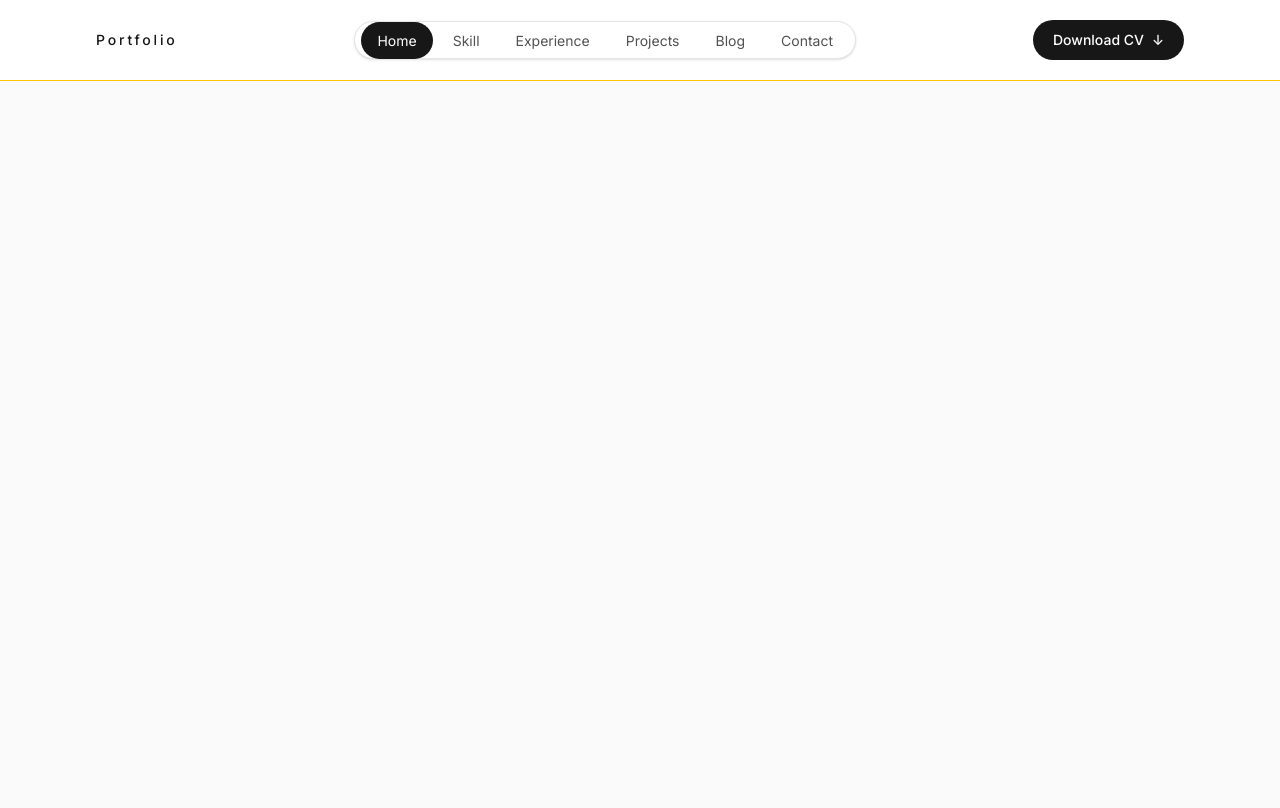
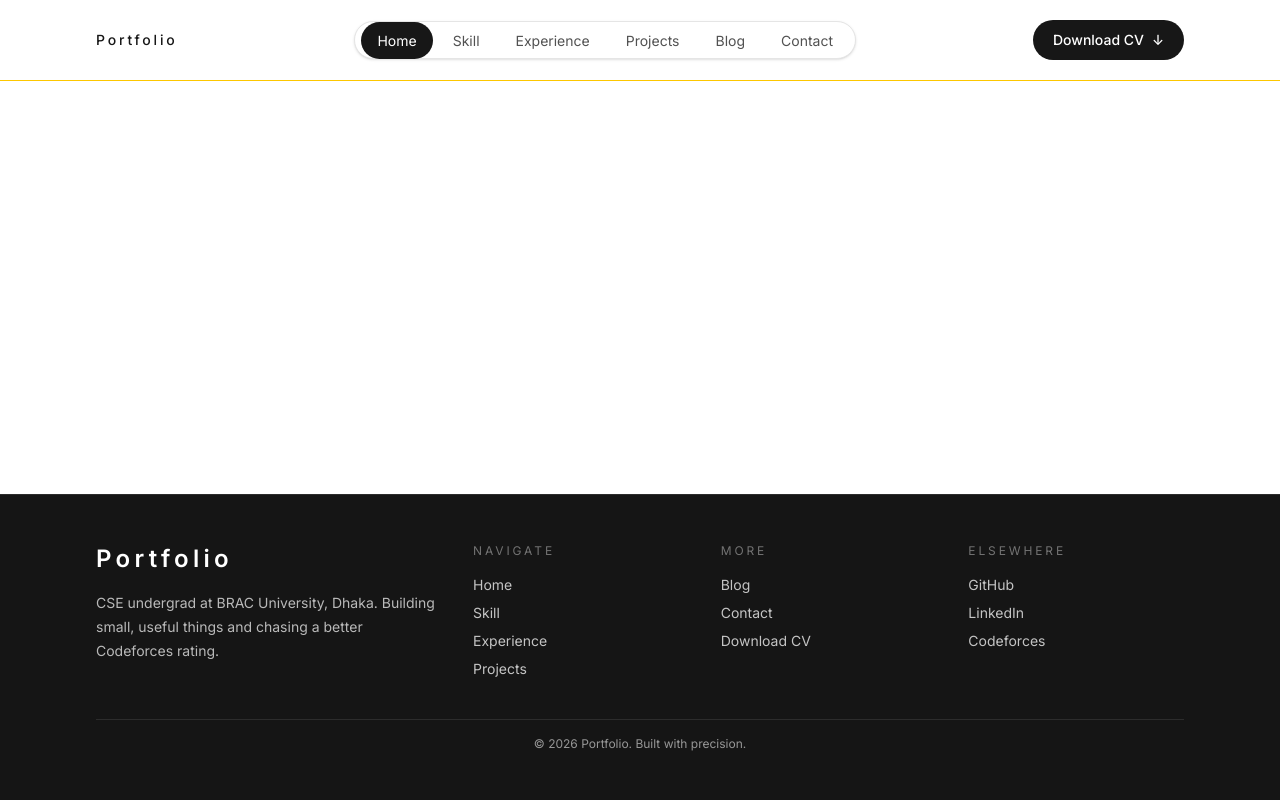
Before and after one commit to SWEET-32/portfolio, a Next.js app: page / in a window 1280 px wide. Built offline with nearby package versions, Linux system fonts and the light colour scheme.

Commit message:
feat: implement site footer and update layout structure; add new page components for blog, contact, experience, projects, and skill

```diff
--- a/app/(blank-page-layout)/layout.tsx
+++ b/app/(blank-page-layout)/layout.tsx
@@ -2,7 +2,7 @@ import { SiteHeader } from "@/components/site-header";
 
 const BlankLayout = ({ children }: Readonly<{ children: React.ReactNode }>) => {
     return (
-        <div className="min-h-screen bg-[#fafafa] text-neutral-900">
+        <div className="bg-[#fafafa] text-neutral-900">
             <SiteHeader />
             {children}
         </div>
--- /dev/null
+++ b/app/blog/page.tsx
@@ -0,0 +1,5 @@
+const BlogPage = () => {
+  return <main className="mx-auto max-w-6xl px-5 py-16 sm:px-6 lg:px-8">Blog page</main>;
+};
+
+export default BlogPage;
--- /dev/null
+++ b/app/contact/page.tsx
@@ -0,0 +1,5 @@
+const ContactPage = () => {
+  return <main className="mx-auto max-w-6xl px-5 py-16 sm:px-6 lg:px-8">Contact page</main>;
+};
+
+export default ContactPage;
--- /dev/null
+++ b/app/experience/page.tsx
@@ -0,0 +1,5 @@
+const ExperiencePage = () => {
+  return <main className="mx-auto max-w-6xl px-5 py-16 sm:px-6 lg:px-8">Experience page</main>;
+};
+
+export default ExperiencePage;
--- a/app/layout.tsx
+++ b/app/layout.tsx
@@ -2,6 +2,7 @@ import type { Metadata } from "next";
 import { Geist, Geist_Mono, Inter } from "next/font/google";
 import "./globals.css";
 import { cn } from "@/lib/utils";
+import { SiteFooter } from "@/components/site-footer";
 
 const geistHeading = Geist({subsets:['latin'],variable:'--font-heading'});
 
@@ -32,7 +33,10 @@ export default function RootLayout({
       lang="en"
       className={cn("h-full", "antialiased", geistSans.variable, geistMono.variable, "font-sans", inter.variable, geistHeading.variable)}
     >
-      <body className="min-h-full flex flex-col">{children}</body>
+      <body className="min-h-full flex flex-col">
+        <div className="flex min-h-full flex-1 flex-col">{children}</div>
+        <SiteFooter />
+      </body>
     </html>
   );
 }
--- /dev/null
+++ b/app/projects/page.tsx
@@ -0,0 +1,5 @@
+const ProjectsPage = () => {
+  return <main className="mx-auto max-w-6xl px-5 py-16 sm:px-6 lg:px-8">Projects page</main>;
+};
+
+export default ProjectsPage;
--- /dev/null
+++ b/app/skill/page.tsx
@@ -0,0 +1,5 @@
+const SkillPage = () => {
+  return <main className="mx-auto max-w-6xl px-5 py-16 sm:px-6 lg:px-8">Skill page</main>;
+};
+
+export default SkillPage;
--- /dev/null
+++ b/components/site-footer.tsx
@@ -0,0 +1,78 @@
+import Link from "next/link";
+
+const NAVIGATE_LINKS = [
+  { label: "Home", href: "/" },
+  { label: "Skill", href: "/skill" },
+  { label: "Experience", href: "/experience" },
+  { label: "Projects", href: "/projects" },
+];
+
+const MORE_LINKS = [
+  { label: "Blog", href: "/blog" },
+  { label: "Contact", href: "/contact" },
+  { label: "Download CV", href: "/contact" },
+];
+
+const ELSEWHERE_LINKS = ["GitHub", "LinkedIn", "Codeforces"];
+
+export function SiteFooter() {
+  return (
+    <footer className="border-t border-white/10 bg-[#151515] text-white">
+      <div className="mx-auto max-w-6xl px-5 py-10 sm:px-6 lg:px-8 lg:py-12">
+        <div className="grid gap-10 md:grid-cols-[1.6fr_1fr_1fr_1fr] md:gap-8">
+          <div>
+            <Link href="/" className="text-2xl font-semibold tracking-[0.18em] text-white">
+              Portfolio
+            </Link>
+            <p className="mt-4 max-w-sm text-sm leading-6 text-white/70">
+              CSE undergrad at BRAC University, Dhaka. Building small, useful things and chasing a better Codeforces rating.
+            </p>
+          </div>
+
+          <div>
+            <p className="text-xs uppercase tracking-[0.24em] text-white/40">Navigate</p>
+            <ul className="mt-4 space-y-2 text-sm text-white/75">
+              {NAVIGATE_LINKS.map((item) => (
+                <li key={item.label}>
+                  <Link className="transition-colors hover:text-white" href={item.href}>
+                    {item.label}
+                  </Link>
+                </li>
+              ))}
+            </ul>
+          </div>
+
+          <div>
+            <p className="text-xs uppercase tracking-[0.24em] text-white/40">More</p>
+            <ul className="mt-4 space-y-2 text-sm text-white/75">
+              {MORE_LINKS.map((item) => (
+                <li key={item.label}>
+                  <Link className="transition-colors hover:text-white" href={item.href}>
+                    {item.label}
+                  </Link>
+                </li>
+              ))}
+            </ul>
+          </div>
+
+          <div>
+            <p className="text-xs uppercase tracking-[0.24em] text-white/40">Elsewhere</p>
+            <ul className="mt-4 space-y-2 text-sm text-white/75">
+              {ELSEWHERE_LINKS.map((item) => (
+                <li key={item}>
+                  <a className="transition-colors hover:text-white" href="#">
+                    {item}
+                  </a>
+                </li>
+              ))}
+            </ul>
+          </div>
+        </div>
+
+        <div className="mt-10 border-t border-white/10 pt-4 text-center text-xs text-white/55">
+          © 2026 Portfolio. Built with precision.
+        </div>
+      </div>
+    </footer>
+  );
+}
--- a/components/site-header.tsx
+++ b/components/site-header.tsx
@@ -1,17 +1,22 @@
+"use client";
+
 import Link from "next/link";
+import { usePathname } from "next/navigation";
 
 import { cn } from "@/lib/utils";
 
 const NAV_ITEMS = [
-  { label: "Home", href: "#home", active: true },
-  { label: "Skill", href: "#skill" },
-  { label: "Experience", href: "#experience" },
-  { label: "Projects", href: "#projects" },
-  { label: "Blog", href: "#blog" },
-  { label: "Contact", href: "#contact" },
+  { label: "Home", href: "/" },
+  { label: "Skill", href: "/skill" },
+  { label: "Experience", href: "/experience" },
+  { label: "Projects", href: "/projects" },
+  { label: "Blog", href: "/blog" },
+  { label: "Contact", href: "/contact" },
 ];
 
 export function SiteHeader() {
+  const pathname = usePathname();
+
   return (
     <header className="border-b border-yellow-400 bg-white">
       <div className="mx-auto flex max-w-6xl items-center justify-between gap-5 px-5 py-4 sm:px-6 lg:px-8 lg:py-5">
@@ -27,7 +32,7 @@ export function SiteHeader() {
                   href={item.href}
                   className={cn(
                     "rounded-full px-4 py-2.5 text-sm transition-colors",
-                    item.active
+                    pathname === item.href
                       ? "bg-neutral-900 text-white"
                       : "text-neutral-600 hover:bg-neutral-100 hover:text-neutral-900"
                   )}
--- a/views/blank-page-layout/blank-page-layout-view.tsx
+++ b/views/blank-page-layout/blank-page-layout-view.tsx
@@ -1,5 +1,5 @@
 const BlankPageLayoutView = () => {
-  return <main className="min-h-[calc(100vh-73px)] bg-[#fafafa]" />;
+  return <main className="bg-[#fafafa]" />;
 };
 
 export default BlankPageLayoutView;
```
